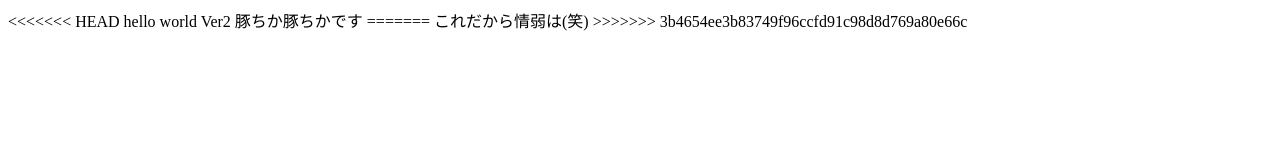
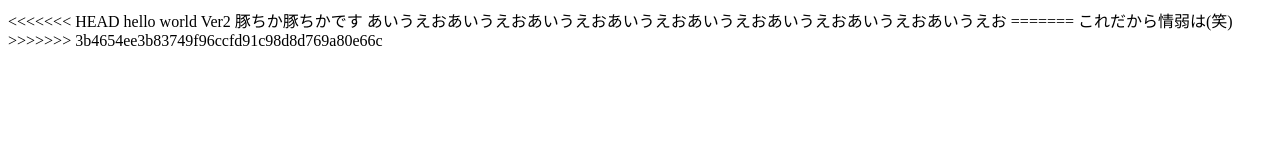
Before and after one commit to dsue/testdesu, a plain HTML site: page index.html in a window 1280 px wide. Drawn offline with nearby package versions, Linux system fonts and the light colour scheme.

Commit message:
あああ
いえうえい

```diff
--- a/index.html
+++ b/index.html
@@ -12,6 +12,7 @@
 <<<<<<< HEAD
 hello world Ver2
 豚ちか豚ちかです
+あいうえおあいうえおあいうえおあいうえおあいうえおあいうえおあいうえおあいうえお
 =======
 これだから情弱は(笑)
 >>>>>>> 3b4654ee3b83749f96ccfd91c98d8d769a80e66c
```
